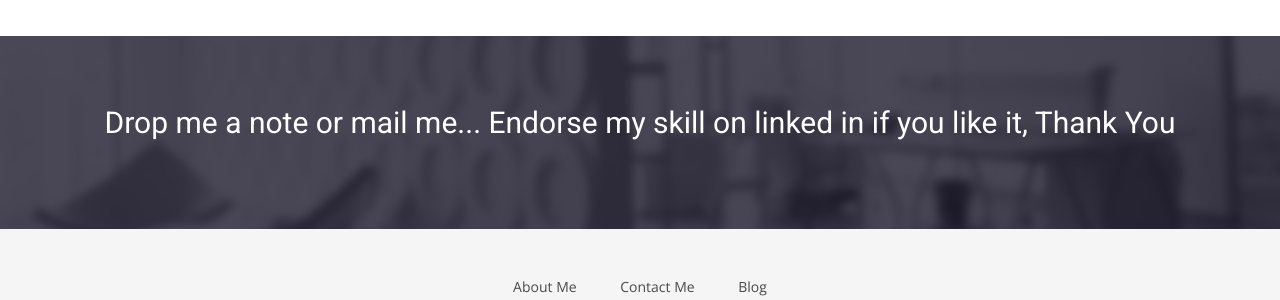
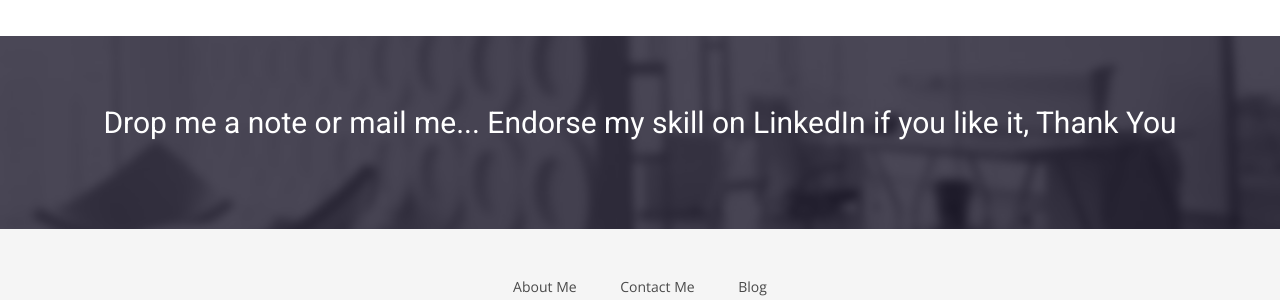
Before and after one commit to wizard-of-white-magic/wizard-of-white-magic.github.io, a Jekyll site: the page built from contact.html, in a window 1280 px wide. Shown: the part 1287-1587 px from the top of the page. Built offline with Jekyll 4.4.1, drawn with Linux system fonts in a browser that asks for light colours; nearby versions of some CDN libraries; some web fonts are replaced.

Commit message:
Small change again

```diff
--- a/contact.html
+++ b/contact.html
@@ -104,7 +104,7 @@
     <div class="row">
       <div class="col-md-12">
         <div class="block">
-          <h2>Drop me a note or mail me... Endorse my skill on linked in if you like it, Thank You</h2>
+          <h2>Drop me a note or mail me... Endorse my skill on LinkedIn if you like it, Thank You</h2>
           <!-- <a class="btn btn-default btn-call-to-action" href="#" >Tell Us Your Story</a> -->
         </div>
       </div>
```
